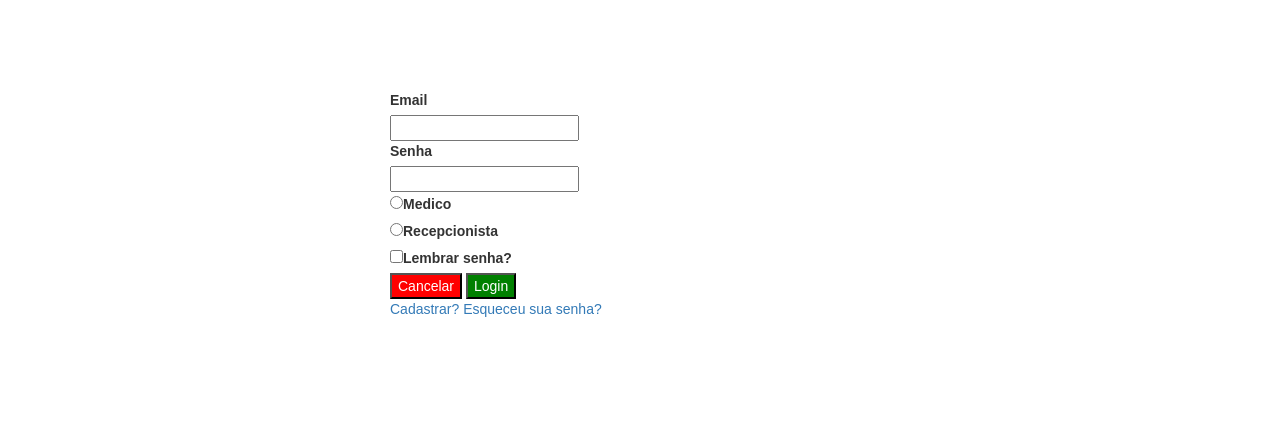
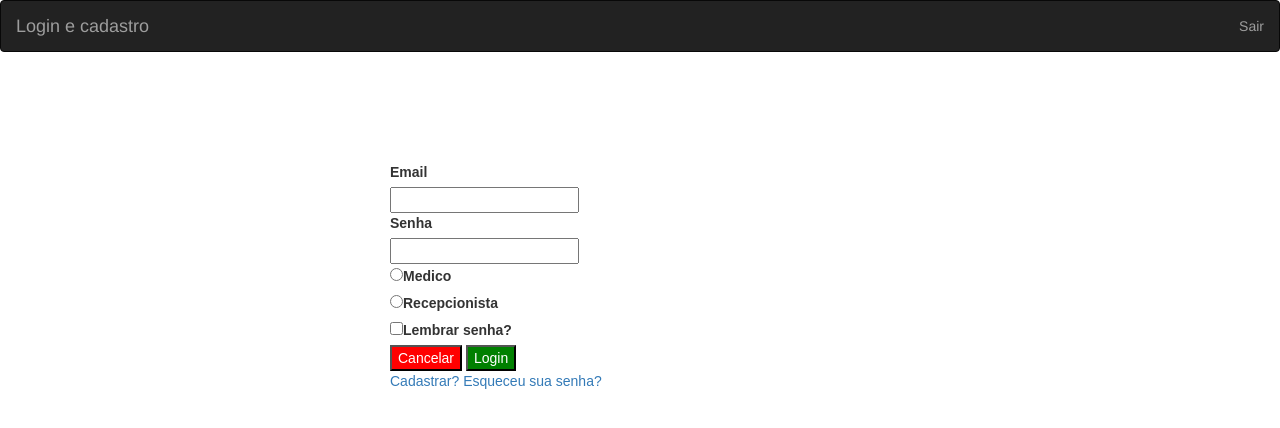
Before and after one commit to PeterNewTown/Registros, a Python web app: template templates/index.html in a window 1280 px wide. Shown: the top 428 px of the page. Run offline with Jinja, Linux system fonts and the light colour scheme; the template is opened without the code that fills it, so the values that code supplies are empty; some libraries are stand-ins or nearby versions.

Commit message:
Update index.html

```diff
--- a/templates/index.html
+++ b/templates/index.html
@@ -10,6 +10,27 @@
  <meta charset="UTF-8">
  <meta name="viewport" content="width=device-width, initial-scale=1.0">
  <meta http-equiv="X-UA-Compatible" content="ie=edge">
+ <!DOCTYPE html>
+ <html lang="en">
+ <head>
+   <title>HOME</title>
+   <meta charset="utf-8">
+   <meta name="viewport" content="width=device-width, initial-scale=1">
+   <link rel="stylesheet" href="https://maxcdn.bootstrapcdn.com/bootstrap/3.4.0/css/bootstrap.min.css">
+   <script src="https://ajax.googleapis.com/ajax/libs/jquery/3.4.0/jquery.min.js"></script>
+   <script src="https://maxcdn.bootstrapcdn.com/bootstrap/3.4.0/js/bootstrap.min.js"></script>
+ </head>
+ <body>
+ <nav class="navbar navbar-inverse">
+   <div class="container-fluid">
+     <div class="navbar-header">
+       <a class="navbar-brand" href="#">Login e cadastro</a>
+     </div>
+     <ul class="nav navbar-nav navbar-right">
+            <li><a href="#" id="sair"><span></span class="glyphicon glyphicon-user">Sair</a></li>
+     </ul>
+   </div>
+ </nav>
  <body>
  <div id="cadastrarm" class="cadsm">
  <form method="POST">
@@ -73,10 +94,12 @@
  </form>
  </div>
  <body>
+
  <div id="rec" class="recc">
+        <div class="container-fluid">
+                <div class="row">
  <body>
  <form method="POST">
-
  <label for="nome">Email</label>
  <br>
  <input type="email" id="txt1" required >
@@ -85,7 +108,7 @@
  <br>
  <input type="password" id="poss" required>
  <br>
-<input type="radio" id="modi" value="Medico" class="escolher" name="escolher" required><label>Medico</label><br>
+ <input type="radio" id="modi" value="Medico" class="escolher" name="escolher" required><label>Medico</label><br>
  <input type="radio" id="roci" value="Recepcionista" class="escolher" name="escolher" required><label>Recepcionista</label><br>
  <input type="checkbox" id="lembrar" autocomplete="off"><label>Lembrar senha?</label>
  <br>
@@ -93,10 +116,13 @@
  <button type="submit" class="loss" id="lo">Login</button>
  <br>
  <a href="javascript:void(0)" id="cadastrar1">Cadastrar?</a>
- <a href="">Esqueceu sua senha?</a>
+ <a href="Esqueceu.html">Esqueceu sua senha?</a>
  </form>
 </body>
+</div>
+</div>
  </div>
+
 </body>
 </html>
 <head>
@@ -580,5 +606,13 @@ fn.setCustomValidity('Senha invalida').value;
 event.preventDefault();
 }
 });
+var conler = document.getElementById('cenlar');
+conler.addEventListener('click',function(event){
+location.href = 'home.html'
+});
+var out = document.getElementById('sair');
+out.addEventListener('click',function(event){
+location.href = 'home.html';
+});
 </script>
 </html>
```
